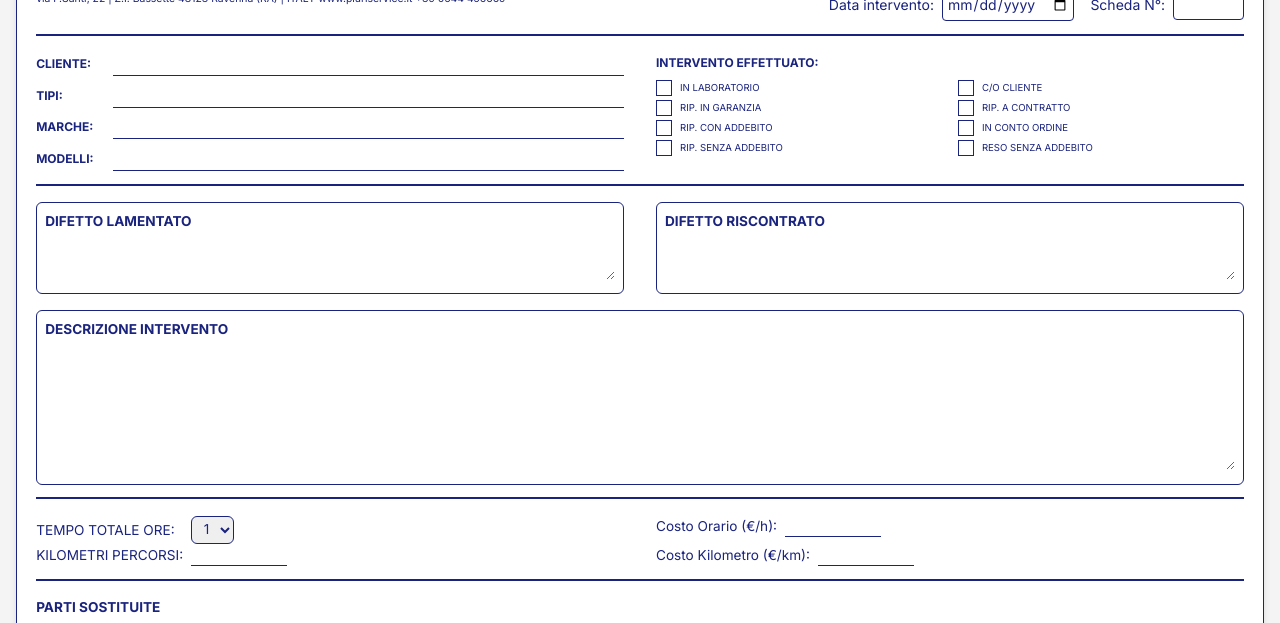
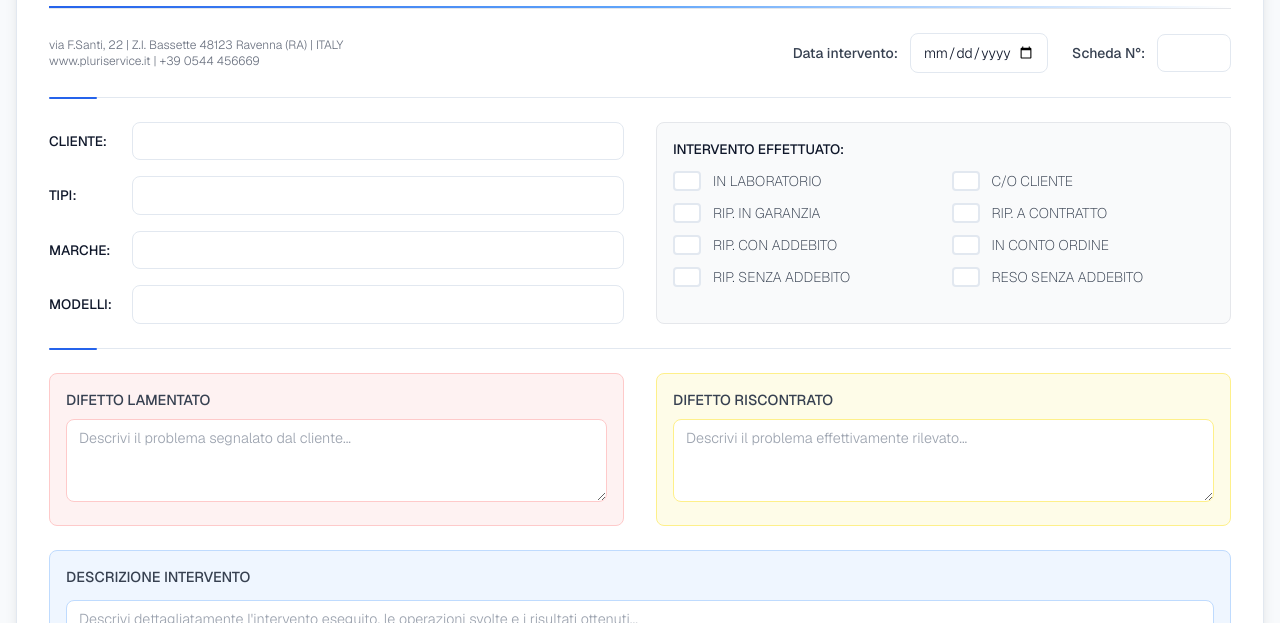
Before and after one commit to mgardelli-cloud/Report_OnSite, a plain HTML site: page index.html in a window 1280 px wide. Shown: the part 177-800 px from the top of the page. Drawn offline with nearby package versions, Linux system fonts and the light colour scheme.

Commit message:
Modernize UI design with Geist font and clean minimal styling

```diff
--- a/index.html
+++ b/index.html
@@ -6,35 +6,57 @@
   <title>Modulo di Assistenza Tecnica</title>
   <script src="https://cdn.tailwindcss.com"></script>
   <style>
-    @import url('https://fonts.googleapis.com/css2?family=Inter:wght@400;700&display=swap');
+    @import url('https://fonts.googleapis.com/css2?family=Geist:wght@200;300;400;500;600&display=swap');
     :root {
-      --dark-blue: #1a237e;
+      --primary-color: #2563eb;
+      --secondary-color: #64748b;
+      --accent-color: #0f172a;
+      --background-color: #f8fafc;
+      --surface-color: #ffffff;
+      --border-color: #e2e8f0;
+      --text-primary: #0f172a;
+      --text-secondary: #64748b;
+      --shadow-sm: 0 1px 2px 0 rgb(0 0 0 / 0.05);
+      --shadow-md: 0 4px 6px -1px rgb(0 0 0 / 0.1), 0 2px 4px -2px rgb(0 0 0 / 0.1);
+      --shadow-lg: 0 10px 15px -3px rgb(0 0 0 / 0.1), 0 4px 6px -4px rgb(0 0 0 / 0.1);
     }
     html, body {
       margin: 0;
       padding: 0;
       height: 100%;
-      background-color: #f4f4f4;
-      font-family: 'Inter', sans-serif;
-      color: var(--dark-blue);
+      background-color: var(--background-color);
+      font-family: 'Geist', -apple-system, BlinkMacSystemFont, 'Segoe UI', sans-serif;
+      font-weight: 200;
+      color: var(--text-primary);
       overflow-x: hidden;
+      line-height: 1.6;
     }
     .container {
       width: 210mm; /* A4 width */
       min-height: 297mm; /* A4 height */
-      margin: 1rem auto;
-      background-color: #fff;
-      border: 1px solid var(--dark-blue);
-      padding: 1.2rem;
-      box-shadow: 0 4px 6px rgba(0, 0, 0, 0.1);
-      border-radius: 0.5rem;
-      font-size: 0.85rem;
+      margin: 2rem auto;
+      background-color: var(--surface-color);
+      border: 1px solid var(--border-color);
+      padding: 2rem;
+      box-shadow: var(--shadow-lg);
+      border-radius: 1rem;
+      font-size: 0.9rem;
+      position: relative;
     }
     .text-input {
-      border-bottom: 1px solid var(--dark-blue);
-      padding-left: 0.25rem;
+      border: 1px solid var(--border-color);
+      border-radius: 0.5rem;
+      padding: 0.5rem 0.75rem;
       outline: none;
       flex-grow: 1;
+      background-color: var(--surface-color);
+      transition: all 0.2s ease;
+      font-family: inherit;
+      font-weight: 300;
+    }
+    .text-input:focus {
+      border-color: var(--primary-color);
+      box-shadow: 0 0 0 3px rgb(37 99 235 / 0.1);
     }
     .checkbox-container {
       display: flex;
@@ -44,24 +66,46 @@
       -webkit-appearance: none;
       -moz-appearance: none;
       appearance: none;
-      width: 1rem;
-      height: 1rem;
-      border: 1px solid var(--dark-blue);
+      width: 1.125rem;
+      height: 1.125rem;
+      border: 2px solid var(--border-color);
+      border-radius: 0.25rem;
       cursor: pointer;
       position: relative;
+      background-color: var(--surface-color);
+      transition: all 0.2s ease;
+    }
+    .checkbox-container input[type="checkbox"]:hover {
+      border-color: var(--primary-color);
+    }
+    .checkbox-container input[type="checkbox"]:checked {
+      background-color: var(--primary-color);
+      border-color: var(--primary-color);
     }
     .checkbox-container input[type="checkbox"]:checked:after {
       content: '✓';
-      font-size: 0.8rem;
-      color: var(--dark-blue);
+      font-size: 0.75rem;
+      color: white;
       position: absolute;
       top: 50%;
       left: 50%;
       transform: translate(-50%, -50%);
+      font-weight: 600;
     }
     .section-line {
-      border-top: 2px solid var(--dark-blue);
-      margin: 0.8rem 0;
+      border-top: 1px solid var(--border-color);
+      margin: 1.5rem 0;
+      position: relative;
+    }
+    .section-line::after {
+      content: '';
+      position: absolute;
+      top: -1px;
+      left: 0;
+      width: 3rem;
+      height: 2px;
+      background-color: var(--primary-color);
+      border-radius: 1px;
     }
     .w-40ch {
       width: 40ch;
@@ -73,40 +117,81 @@
     .quantity-select-narrow {
       width: 5rem;
       text-align: center;
-      padding: 0.25rem;
+      padding: 0.5rem;
+      border: 1px solid var(--border-color);
+      border-radius: 0.5rem;
+      background-color: var(--surface-color);
+      font-family: inherit;
+      font-weight: 300;
+      transition: all 0.2s ease;
+    }
+    .quantity-select-narrow:focus {
+      border-color: var(--primary-color);
+      box-shadow: 0 0 0 3px rgb(37 99 235 / 0.1);
+      outline: none;
     }
     .serial-box {
       width: 8ch;
-      border: 1px solid var(--dark-blue);
-      padding: 0.25rem;
+      border: 1px solid var(--border-color);
+      padding: 0.5rem 0.75rem;
       text-align: center;
       outline: none;
-      border-radius: 0.25rem;
+      border-radius: 0.5rem;
+      background-color: var(--surface-color);
+      font-family: inherit;
+      font-weight: 300;
+      transition: all 0.2s ease;
+    }
+    .serial-box:focus {
+      border-color: var(--primary-color);
+      box-shadow: 0 0 0 3px rgb(37 99 235 / 0.1);
     }
     .date-input-box {
       width: 15ch;
-      border: 1px solid var(--dark-blue);
-      padding: 0.25rem;
+      border: 1px solid var(--border-color);
+      padding: 0.5rem 0.75rem;
       outline: none;
-      border-radius: 0.25rem;
-      color: var(--dark-blue);
+      border-radius: 0.5rem;
+      color: var(--text-primary);
+      background-color: var(--surface-color);
+      font-family: inherit;
+      font-weight: 300;
+      transition: all 0.2s ease;
+    }
+    .date-input-box:focus {
+      border-color: var(--primary-color);
+      box-shadow: 0 0 0 3px rgb(37 99 235 / 0.1);
     }
     /* Parti Sostituite più compatte */
     .compact-parts {
-      gap: 2px !important;
+      gap: 0.75rem !important;
     }
     .compact-parts input,
     .compact-parts select {
-      padding: 0.15rem 0.25rem;
-      font-size: 0.75rem;
+      padding: 0.5rem 0.75rem;
+      font-size: 0.85rem;
+      border: 1px solid var(--border-color);
+      border-radius: 0.5rem;
+      background-color: var(--surface-color);
+      font-family: inherit;
+      font-weight: 300;
+      transition: all 0.2s ease;
+    }
+    .compact-parts input:focus,
+    .compact-parts select:focus {
+      border-color: var(--primary-color);
+      box-shadow: 0 0 0 3px rgb(37 99 235 / 0.1);
+      outline: none;
     }
     /* Sezione dati tecnici più compatta */
     .compact-fields input {
-      padding: 0.15rem 0.25rem;
-      font-size: 0.75rem;
+      padding: 0.5rem 0.75rem;
+      font-size: 0.85rem;
     }
     .compact-fields label {
-      font-size: 0.75rem;
+      font-size: 0.85rem;
+      font-weight: 500;
+      color: var(--text-primary);
     }
     /* Stili per la stampa */
     @media print {
@@ -143,30 +228,31 @@
 <body class="p-4">
     <div class="container rounded-md">
         <!-- Header Section -->
-        <div class="flex items-center justify-between pb-4 border-b-2 border-[var(--dark-blue)]">
-            <div class="flex items-center space-x-2">
-                <img src="https://encrypted-tbn0.gstatic.com/images?q=tbn:ANd9GcQF3WLeV5KU2XNmtWkbvTraGaKT5OA7DuseSw&s" alt="Pluriservice Solutions Logo" class="w-52 h-20">
-                <div class="text-lg font-semibold">
+        <div class="flex items-center justify-between pb-6 border-b border-gray-200 relative">
+            <div class="flex items-center space-x-4">
+                <img src="https://encrypted-tbn0.gstatic.com/images?q=tbn:ANd9GcQF3WLeV5KU2XNmtWkbvTraGaKT5OA7DuseSw&s" alt="Pluriservice Solutions Logo" class="w-52 h-20 object-contain">
+                <div class="text-xl font-light text-gray-700">
                     Pluriservice Solutions S.r.l.
                 </div>
             </div>
             <div class="text-right">
-                <h1 class="text-lg font-bold">SERVIZIO DI ASSISTENZA CLIENTI</h1>
+                <h1 class="text-2xl font-extralight text-gray-900 tracking-wide">SERVIZIO DI ASSISTENZA CLIENTI</h1>
             </div>
+            <div class="absolute bottom-0 left-0 w-full h-0.5 bg-gradient-to-r from-blue-600 via-blue-400 to-transparent"></div>
         </div>
 
         <!-- Info Section -->
-        <div class="grid grid-cols-2 gap-x-8 mt-4 text-sm">
-            <div>
-                <p class="text-[0.65rem]">via F.Santi, 22 | Z.I. Bassette 48123 Ravenna (RA) | ITALY www.pluriservice.it +39 0544 456669</p>
+        <div class="grid grid-cols-2 gap-x-8 mt-6 text-sm">
+            <div class="flex items-center">
+                <p class="text-xs text-gray-500 font-light">via F.Santi, 22 | Z.I. Bassette 48123 Ravenna (RA) | ITALY<br>www.pluriservice.it | +39 0544 456669</p>
             </div>
-            <div class="flex items-center justify-end space-x-4">
-                <div class="flex items-center space-x-2">
-                    <p class="whitespace-nowrap">Data intervento:</p>
+            <div class="flex items-center justify-end space-x-6">
+                <div class="flex items-center space-x-3">
+                    <label class="text-sm font-medium text-gray-700">Data intervento:</label>
                     <input type="date" class="date-input-box">
                 </div>
-                <div class="flex items-center space-x-2">
-                    <p class="whitespace-nowrap">Scheda N°:</p>
+                <div class="flex items-center space-x-3">
+                    <label class="text-sm font-medium text-gray-700">Scheda N°:</label>
                     <input type="number" maxlength="4" class="serial-box" min="0" max="9999" pattern="\d{4}">
                 </div>
             </div>
@@ -175,36 +261,36 @@
         <div class="section-line"></div>
 
         <!-- Dati Tecnici Section -->
-        <div class="grid grid-cols-2 gap-x-8 mt-4 compact-fields">
-          <div class="flex flex-col space-y-2">
+        <div class="grid grid-cols-2 gap-x-8 mt-6 compact-fields">
+          <div class="flex flex-col space-y-4">
               <div class="form-row">
-                  <label class="font-bold whitespace-nowrap">CLIENTE:</label>
+                  <label class="font-medium text-gray-700 whitespace-nowrap">CLIENTE:</label>
                   <input type="text" class="text-input w-full">
               </div>
               <div class="form-row">
-                  <label class="font-bold whitespace-nowrap">TIPI:</label>
+                  <label class="font-medium text-gray-700 whitespace-nowrap">TIPI:</label>
                   <input type="text" class="text-input w-full">
               </div>
               <div class="form-row">
-                  <label class="font-bold whitespace-nowrap">MARCHE:</label>
+                  <label class="font-medium text-gray-700 whitespace-nowrap">MARCHE:</label>
                   <input type="text" class="text-input w-full">
               </div>
               <div class="form-row">
-                  <label class="font-bold whitespace-nowrap">MODELLI:</label>
+                  <label class="font-medium text-gray-700 whitespace-nowrap">MODELLI:</label>
                   <input type="text" class="text-input w-full">
               </div>
           </div>
-          <div>
-              <label class="font-bold">INTERVENTO EFFETTUATO:</label>
-              <div class="grid grid-cols-2 gap-x-4 gap-y-1 mt-2 text-[0.6rem]">
-                  <div class="checkbox-container"><input type="checkbox"> <span class="pl-2">IN LABORATORIO</span></div>
-                  <div class="checkbox-container"><input type="checkbox"> <span class="pl-2">C/O CLIENTE</span></div>
-                  <div class="checkbox-container"><input type="checkbox"> <span class="pl-2">RIP. IN GARANZIA</span></div>
-                  <div class="checkbox-container"><input type="checkbox"> <span class="pl-2">RIP. A CONTRATTO</span></div>
-                  <div class="checkbox-container"><input type="checkbox"> <span class="pl-2">RIP. CON ADDEBITO</span></div>
-                  <div class="checkbox-container"><input type="checkbox"> <span class="pl-2">IN CONTO ORDINE</span></div>
-                  <div class="checkbox-container"><input type="checkbox"> <span class="pl-2">RIP. SENZA ADDEBITO</span></div>
-                  <div class="checkbox-container"><input type="checkbox"> <span class="pl-2">RESO SENZA ADDEBITO</span></div>
+          <div class="bg-gray-50 p-4 rounded-lg border border-gray-200">
+              <label class="font-medium text-gray-700 block mb-3">INTERVENTO EFFETTUATO:</label>
+              <div class="grid grid-cols-2 gap-x-4 gap-y-3 text-sm">
+                  <div class="checkbox-container"><input type="checkbox"> <span class="pl-3 text-gray-700">IN LABORATORIO</span></div>
+                  <div class="checkbox-container"><input type="checkbox"> <span class="pl-3 text-gray-700">C/O CLIENTE</span></div>
+                  <div class="checkbox-container"><input type="checkbox"> <span class="pl-3 text-gray-700">RIP. IN GARANZIA</span></div>
+                  <div class="checkbox-container"><input type="checkbox"> <span class="pl-3 text-gray-700">RIP. A CONTRATTO</span></div>
+                  <div class="checkbox-container"><input type="checkbox"> <span class="pl-3 text-gray-700">RIP. CON ADDEBITO</span></div>
+                  <div class="checkbox-container"><input type="checkbox"> <span class="pl-3 text-gray-700">IN CONTO ORDINE</span></div>
+                  <div class="checkbox-container"><input type="checkbox"> <span class="pl-3 text-gray-700">RIP. SENZA ADDEBITO</span></div>
+                  <div class="checkbox-container"><input type="checkbox"> <span class="pl-3 text-gray-700">RESO SENZA ADDEBITO</span></div>
               </div>
           </div>
         </div>
@@ -212,44 +298,48 @@
         <div class="section-line"></div>
 
         <!-- Difetto Section -->
-        <div class="grid grid-cols-2 gap-x-8 mt-4">
-            <div class="border border-[var(--dark-blue)] rounded-md p-2">
-                <label class="font-bold">DIFETTO LAMENTATO</label>
-                <textarea rows="2" class="text-input w-full mt-2 border-none"></textarea>
+        <div class="grid grid-cols-2 gap-x-8 mt-6">
+            <div class="bg-red-50 border border-red-200 rounded-lg p-4">
+                <label class="font-medium text-gray-700 block mb-2">DIFETTO LAMENTATO</label>
+                <textarea rows="3" class="text-input w-full border-red-200 focus:border-red-400 focus:shadow-red-100" placeholder="Descrivi il problema segnalato dal cliente..."></textarea>
             </div>
-            <div class="border border-[var(--dark-blue)] rounded-md p-2">
-                <label class="font-bold">DIFETTO RISCONTRATO</label>
-                <textarea rows="2" class="text-input w-full mt-2 border-none"></textarea>
+            <div class="bg-yellow-50 border border-yellow-200 rounded-lg p-4">
+                <label class="font-medium text-gray-700 block mb-2">DIFETTO RISCONTRATO</label>
+                <textarea rows="3" class="text-input w-full border-yellow-200 focus:border-yellow-400 focus:shadow-yellow-100" placeholder="Descrivi il problema effettivamente rilevato..."></textarea>
             </div>
         </div>
 
         <!-- Descrizione Intervento Section -->
-        <div class="mt-4 border border-[var(--dark-blue)] rounded-md p-2">
-            <label class="font-bold">DESCRIZIONE INTERVENTO</label>
-            <textarea rows="6" class="text-input w-full mt-2 border-none"></textarea>
+        <div class="mt-6 bg-blue-50 border border-blue-200 rounded-lg p-4">
+            <label class="font-medium text-gray-700 block mb-3">DESCRIZIONE INTERVENTO</label>
+            <textarea rows="6" class="text-input w-full border-blue-200 focus:border-blue-400 focus:shadow-blue-100" placeholder="Descrivi dettagliatamente l'intervento eseguito, le operazioni svolte e i risultati ottenuti..."></textarea>
         </div>
 
         <div class="section-line"></div>
 
         <!-- Costi Section -->
-        <div class="grid grid-cols-2 gap-x-8 mt-4">
-            <div class="grid grid-cols-[auto_1fr] gap-x-2 items-center">
-                <p class="whitespace-nowrap">TEMPO TOTALE ORE:</p>
-                <select class="quantity-select-ore quantity-select-narrow border border-[var(--dark-blue)] rounded-md p-1" style="width: 5ch;">
-                    <option value="1">1</option><option value="2">2</option><option value="3">3</option><option value="4">4</option>
-                    <option value="5">5</option><option value="6">6</option><option value="7">7</option><option value="8">8</option><option value="9">9</option><option value="10">10</option>
-                </select>
-                <p class="whitespace-nowrap">KILOMETRI PERCORSI:</p>
-                <input type="number" class="text-input km-percorsi w-24 text-right">
+        <div class="grid grid-cols-2 gap-x-8 mt-6">
+            <div class="bg-green-50 border border-green-200 rounded-lg p-4 space-y-4">
+                <div class="grid grid-cols-[auto_1fr] gap-x-4 items-center">
+                    <label class="font-medium text-gray-700 whitespace-nowrap">TEMPO TOTALE ORE:</label>
+                    <select class="quantity-select-ore quantity-select-narrow border-green-200 focus:border-green-400">
+                        <option value="1">1</option><option value="2">2</option><option value="3">3</option><option value="4">4</option>
+                        <option value="5">5</option><option value="6">6</option><option value="7">7</option><option value="8">8</option><option value="9">9</option><option value="10">10</option>
+                    </select>
+                </div>
+                <div class="grid grid-cols-[auto_1fr] gap-x-4 items-center">
+                    <label class="font-medium text-gray-700 whitespace-nowrap">KILOMETRI PERCORSI:</label>
+                    <input type="number" class="text-input km-percorsi w-24 text-right border-green-200 focus:border-green-400">
+                </div>
             </div>
-            <div class="flex flex-col space-y-2">
-                <div class="grid grid-cols-[auto_1fr] gap-x-2 items-center">
-                    <p class="whitespace-nowrap">Costo Orario (€/h):</p>
-                    <input type="number" step="0.01" min="0" class="text-input costo-orario w-24 text-right">
+            <div class="bg-purple-50 border border-purple-200 rounded-lg p-4 space-y-4">
+                <div class="grid grid-cols-[auto_1fr] gap-x-4 items-center">
+                    <label class="font-medium text-gray-700 whitespace-nowrap">Costo Orario (€/h):</label>
+                    <input type="number" step="0.01" min="0" class="text-input costo-orario w-24 text-right border-purple-200 focus:border-purple-400">
                 </div>
-                <div class="grid grid-cols-[auto_1fr] gap-x-2 items-center">
-                    <p class="whitespace-nowrap">Costo Kilometro (€/km):</p>
-                    <input type="number" step="0.01" min="0" class="text-input costo-km w-24 text-right">
+                <div class="grid grid-cols-[auto_1fr] gap-x-4 items-center">
+                    <label class="font-medium text-gray-700 whitespace-nowrap">Costo Kilometro (€/km):</label>
+                    <input type="number" step="0.01" min="0" class="text-input costo-km w-24 text-right border-purple-200 focus:border-purple-400">
                 </div>
             </div>
         </div>
@@ -257,12 +347,12 @@
         <div class="section-line"></div>
 
         <!-- Parti Sostituite Section -->
-        <div class="mt-4">
-            <label class="font-bold">PARTI SOSTITUITE</label>
-            <div class="grid grid-cols-5 compact-parts mt-1">
-                <div class="col-span-3">DESCRIZIONE</div>
-                <div class="text-center">QUANTITÀ</div>
-                <div class="text-center">PREZZO UNITARIO (€)</div>
+        <div class="mt-6 bg-gray-50 border border-gray-200 rounded-lg p-4">
+            <label class="font-medium text-gray-700 block mb-4">PARTI SOSTITUITE</label>
+            <div class="grid grid-cols-5 compact-parts gap-4">
+                <div class="col-span-3 font-medium text-gray-600 text-sm">DESCRIZIONE</div>
+                <div class="text-center font-medium text-gray-600 text-sm">QUANTITÀ</div>
+                <div class="text-center font-medium text-gray-600 text-sm">PREZZO UNITARIO (€)</div>
                 <!-- 5 righe compress -->
                 <input type="text" class="text-input col-span-3 part-description"><div class="flex justify-center"><select class="text-input quantity-select-parti quantity-select-narrow"><option value="1">1</option><option value="2">2</option><option value="3">3</option><option value="4">4</option><option value="5">5</option><option value="6">6</option><option value="7">7</option><option value="8">8</option><option value="9">9</option><option value="10">10</option></select></div><input type="text" class="text-input text-right unit-price">
                 <input type="text" class="text-input col-span-3 part-description"><div class="flex justify-center"><select class="text-input quantity-select-parti quantity-select-narrow"><option value="1">1</option><option value="2">2</option><option value="3">3</option><option value="4">4</option><option value="5">5</option><option value="6">6</option><option value="7">7</option><option value="8">8</option><option value="9">9</option><option value="10">10</option></select></div><input type="text" class="text-input text-right unit-price">
@@ -275,41 +365,47 @@
         <div class="section-line"></div>
 
         <!-- Final Totals Section -->
-        <div class="flex items-center justify-between mt-4">
-            <div class="flex items-center space-x-2">
-                <p class="whitespace-nowrap font-bold">Totale imponibile €</p>
-                <input type="text" class="text-input w-24 text-right" id="total-imponibile" readonly>
-            </div>
-            <div class="flex items-center space-x-2">
-                <p class="whitespace-nowrap font-bold">IVA €</p>
-                <input type="text" class="text-input w-24 text-right" id="iva" readonly>
-            </div>
-            <div class="flex items-center space-x-2">
-                <p class="whitespace-nowrap font-bold">Tot. Documento €</p>
-                <input type="text" class="text-input w-24 text-right" id="total-documento" readonly>
+        <div class="bg-gradient-to-r from-blue-50 to-indigo-50 border border-blue-200 rounded-lg p-6 mt-6">
+            <div class="flex items-center justify-between">
+                <div class="flex items-center space-x-3">
+                    <label class="font-medium text-gray-700 whitespace-nowrap">Totale imponibile €</label>
+                    <input type="text" class="text-input w-28 text-right font-medium border-blue-200" id="total-imponibile" readonly>
+                </div>
+                <div class="flex items-center space-x-3">
+                    <label class="font-medium text-gray-700 whitespace-nowrap">IVA €</label>
+                    <input type="text" class="text-input w-28 text-right font-medium border-blue-200" id="iva" readonly>
+                </div>
+                <div class="flex items-center space-x-3 bg-white rounded-lg p-3 border-2 border-blue-300">
+                    <label class="font-semibold text-blue-900 whitespace-nowrap">Tot. Documento €</label>
+                    <input type="text" class="text-input w-32 text-right font-bold text-blue-900 border-blue-300" id="total-documento" readonly>
+                </div>
             </div>
         </div>
 
         <div class="section-line"></div>
 
         <!-- Notes and Signatures Section -->
-        <div class="mt-4 text-[0.65rem] leading-tight">
-            <p>Non si accettano reclami per eventuali danni subiti dalle apparecchiature dopo la consegna dal Laboratorio.
-            È di esclusiva competenza del Laboratorio PLURISERVICE SOLUTIONS S.R.L. stabilire il tipo di difetto ed il tipo di intervento. Inoltre non si accettano resi e proposte se non autorizzati.</p>
+        <div class="mt-6 bg-amber-50 border border-amber-200 rounded-lg p-4">
+            <p class="text-xs text-gray-600 leading-relaxed font-light">
+                <strong class="text-amber-800">Note importanti:</strong> Non si accettano reclami per eventuali danni subiti dalle apparecchiature dopo la consegna dal Laboratorio.
+                È di esclusiva competenza del Laboratorio PLURISERVICE SOLUTIONS S.R.L. stabilire il tipo di difetto ed il tipo di intervento. Inoltre non si accettano resi e proposte se non autorizzati.
+            </p>
         </div>
 
-        <div class="grid grid-cols-3 gap-x-8 mt-1">
-            <div>
-                <p class="font-bold">RESP. INTERVENTO</p>
-                <input type="text" class="text-input w-full mt-2">
+        <div class="grid grid-cols-3 gap-x-8 mt-6">
+            <div class="bg-gray-50 border border-gray-200 rounded-lg p-4">
+                <label class="font-medium text-gray-700 block mb-3">RESP. INTERVENTO</label>
+                <input type="text" class="text-input w-full" placeholder="Nome del responsabile">
             </div>
-            <div>
-                <p class="font-bold">DATA</p>
-                <input type="date" class="date-input-box" style="width: 50%;" mt-2>
+            <div class="bg-gray-50 border border-gray-200 rounded-lg p-4">
+                <label class="font-medium text-gray-700 block mb-3">DATA</label>
+                <input type="date" class="date-input-box w-full">
             </div>
-            <div>
-                <p class="font-bold">FIRMA PER CONVALIDA</p>
-                <input type="text" class="text-input w-full mt-2">
+            <div class="bg-gray-50 border border-gray-200 rounded-lg p-4">
+                <label class="font-medium text-gray-700 block mb-3">FIRMA PER CONVALIDA</label>
+                <div class="border-2 border-dashed border-gray-300 rounded-lg h-16 flex items-center justify-center text-gray-400 text-sm">
+                    Firma del cliente
+                </div>
             </div>
         </div>
     </div>
```
